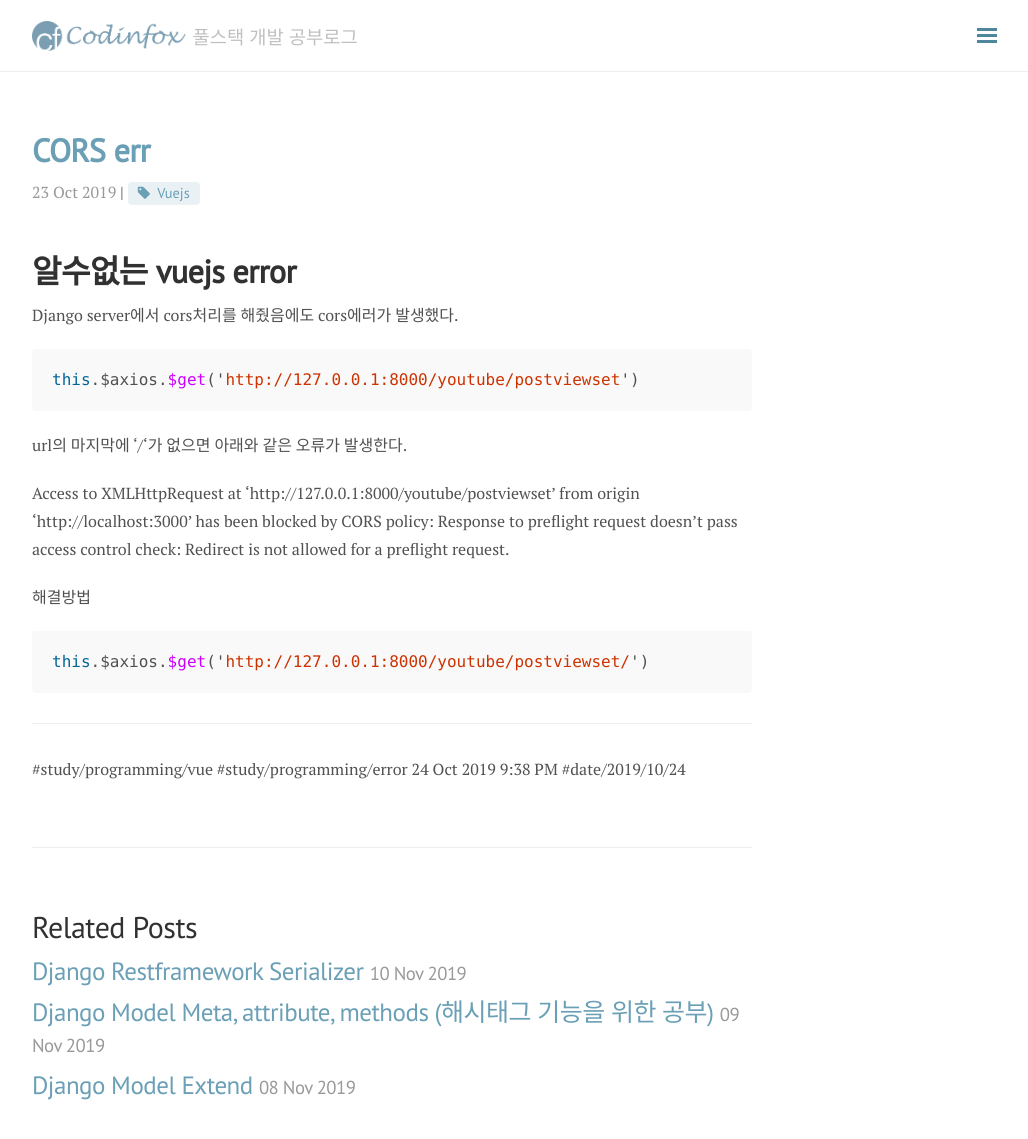
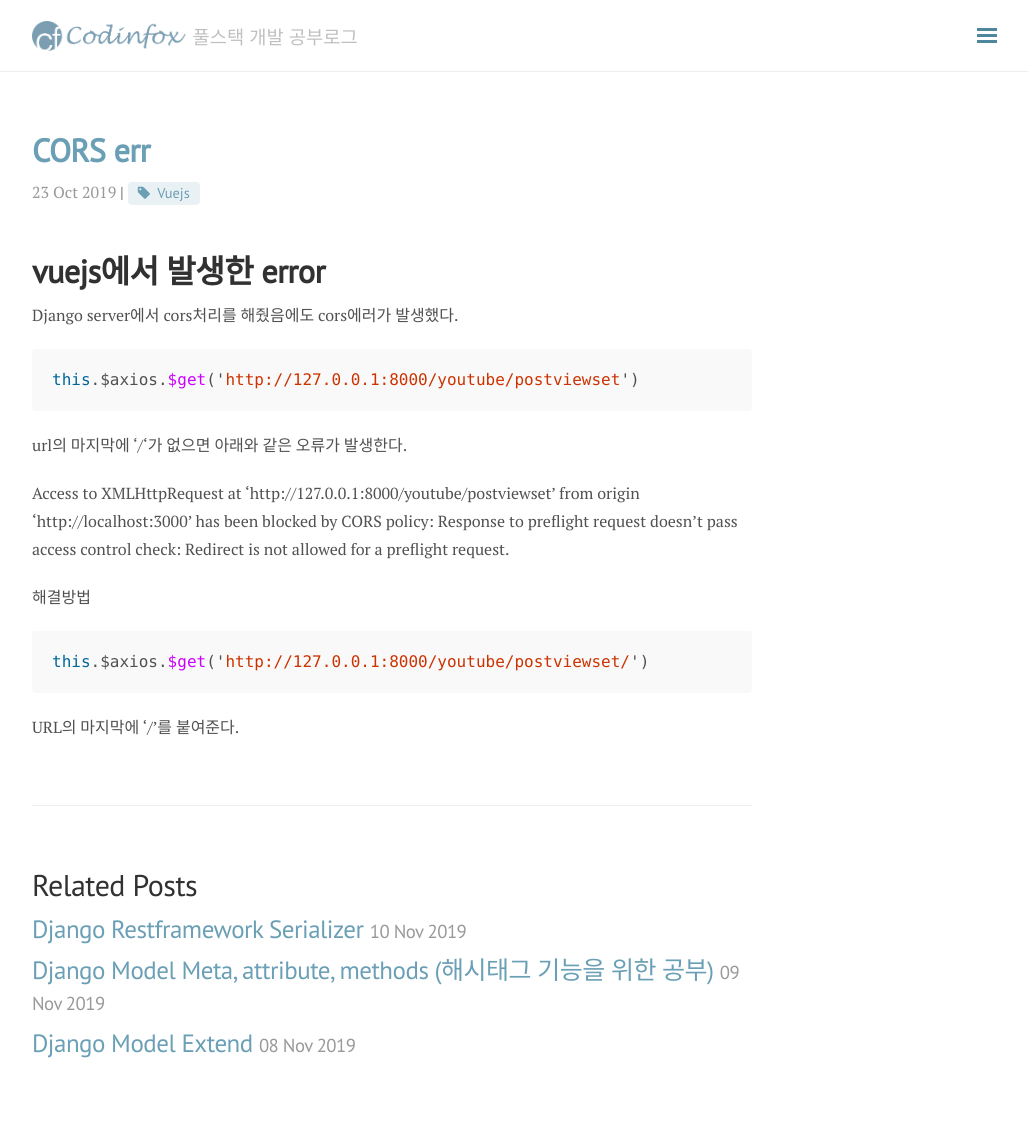
Before and after one commit to haeyong27/haeyong27.github.io, a Jekyll site: the page built from _posts/Vuejs/2019-10-24-CORS.md, in a window 1280 px wide and 1161 px high. Shown: the top 1139 px of the window, without its empty margins (248-1276 px from the left). Built offline with Jekyll 4.4.1, drawn with Linux system fonts in a browser that asks for light colours; nearby versions of some CDN libraries.

Commit message:
content update

````diff
--- a/_posts/Vuejs/2019-10-24-CORS.md
+++ b/_posts/Vuejs/2019-10-24-CORS.md
@@ -6,7 +6,7 @@ categories: Vuejs
 tag: [Vuejs]
 ---
 
-# 알수없는 vuejs error
+# vuejs에서 발생한 error
 
 Django server에서 cors처리를 해줬음에도 cors에러가 발생했다.
 
@@ -21,16 +21,7 @@ Access to XMLHttpRequest at 'http://127.0.0.1:8000/youtube/postviewset' from ori
 
 해결방법
 
-
 ```javascript
 this.$axios.$get('http://127.0.0.1:8000/youtube/postviewset/')
 ```
-
-
-
-
----
-#study/programming/vue
-#study/programming/error
-24 Oct 2019 9:38 PM
-#date/2019/10/24
+URL의 마지막에 '/'를 붙여준다.
````
Also changed, not shown: _posts/Python/2019-11-10-property.md (added, +12 -0 lines), _posts/미완성/2019-10-23-component-mixins-plugins.md (+2 -2 lines), _posts/Vuejs/2019-10-17-plugins.md (renamed from _posts/미완성/2019-10-17-plugins.md).
